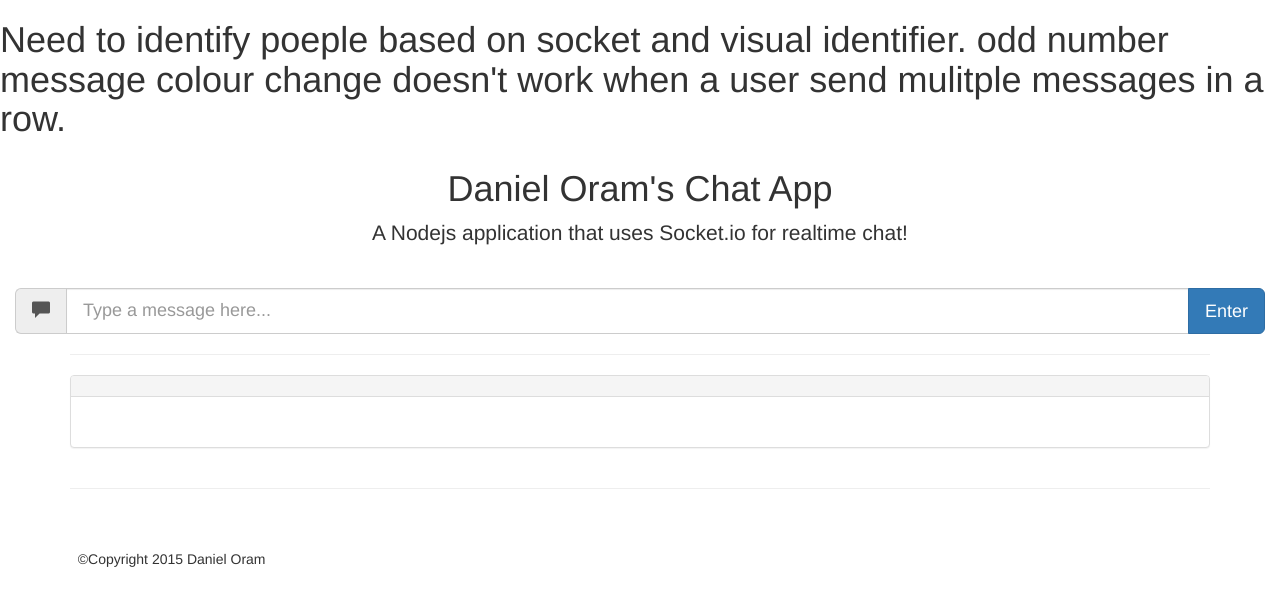
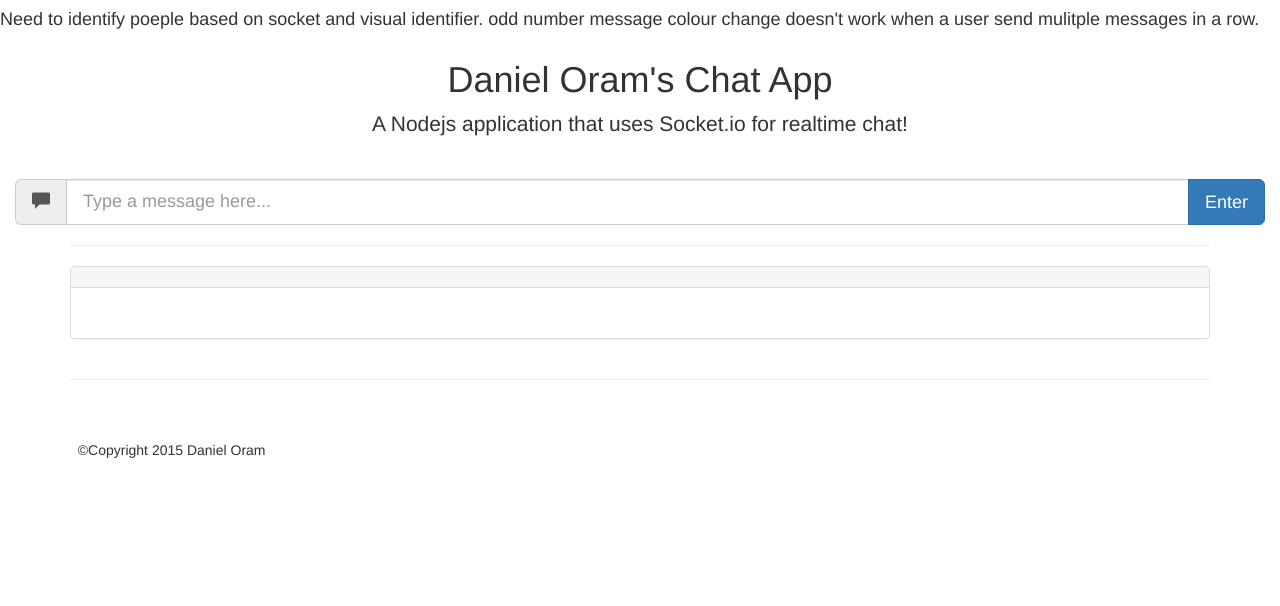
Before and after one commit to DanielOram/JavaScriptProjects, a website: page chat-app-socket-io/index.html in a window 1280 px wide. Drawn offline with nearby package versions, Linux system fonts and the light colour scheme; a script that the page names is missing.

Commit message:
change todo header to h4 tag

```diff
--- a/chat-app-socket-io/index.html
+++ b/chat-app-socket-io/index.html
@@ -56,7 +56,7 @@
     </form>
 	-->
 	<div class="container-full">
-		<h1>Need to identify poeple based on socket and visual identifier. odd number message colour change doesn't work when a user send mulitple messages in a row.</h1>
+		<h4>Need to identify poeple based on socket and visual identifier. odd number message colour change doesn't work when a user send mulitple messages in a row.</h4>
 		<div class="row">
 
 			<div class="col-lg-12 text-center v-center">
```
